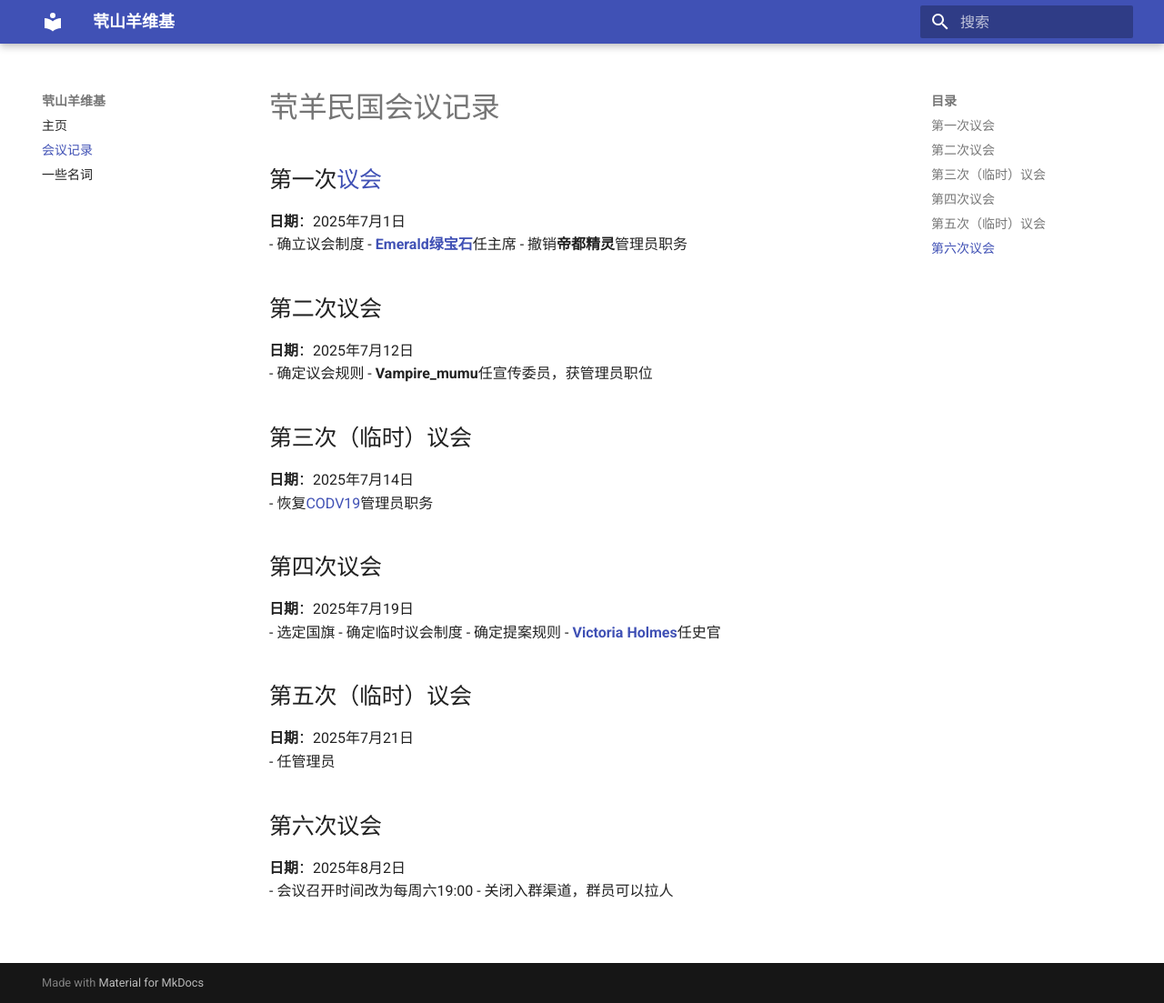
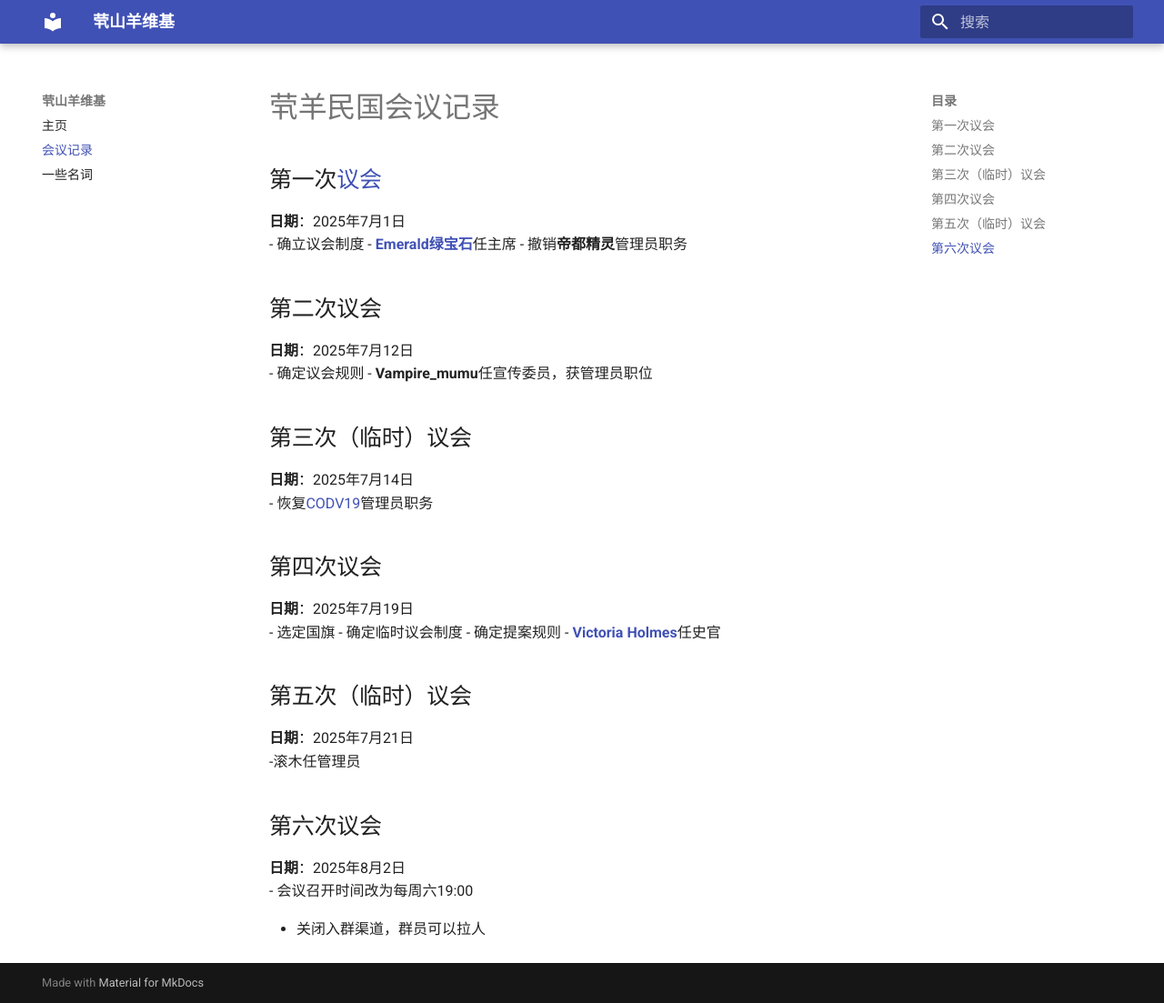
Before and after one commit to qqjldsy/GoatBook-Source, an MkDocs documentation site: the page built from docs/meeting.md, in a window 1280 px wide and 1103 px high. Shown: the whole window at 91% size. Built offline with MkDocs 1.6.1 and Material for MkDocs 9.7.7, drawn with Linux system fonts in a browser that asks for light colours.

Commit message:
Update meeting.md

```diff
--- a/docs/meeting.md
+++ b/docs/meeting.md
@@ -24,9 +24,10 @@
 
 ## 第五次（临时）议会
 **日期**：2025年7月21日
--    任管理员
+-滚木任管理员
 
 ## 第六次议会
 **日期**：2025年8月2日
 - 会议召开时间改为每周六19:00
+
 - 关闭入群渠道，群员可以拉人
```
